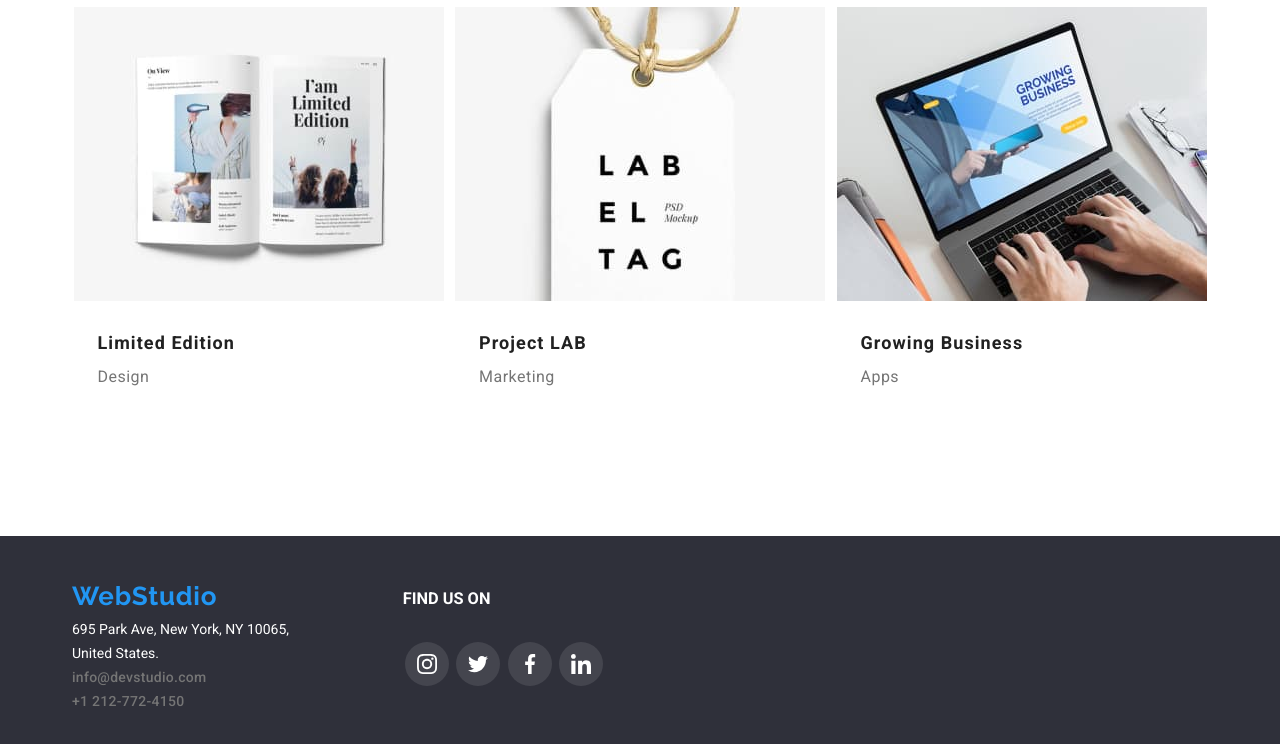
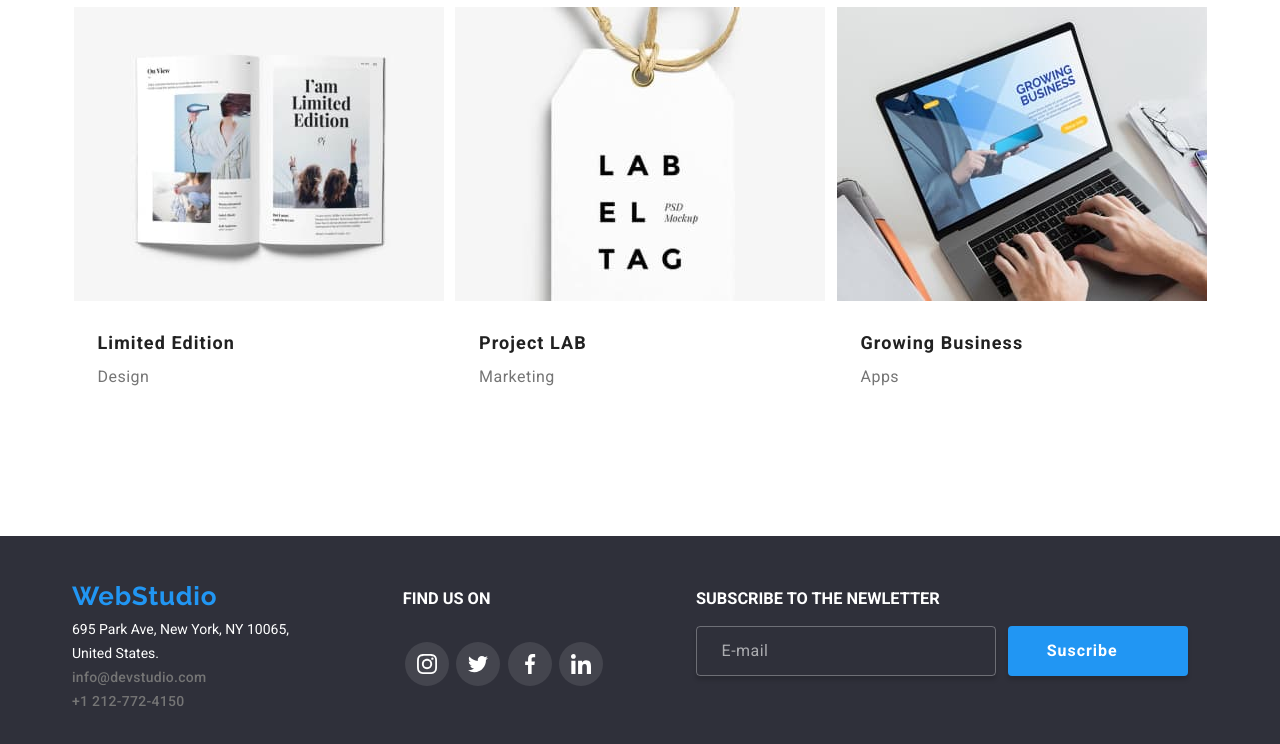
Before and after one commit to verovh/goit-markup-hw-06, a plain HTML site: page portfolio.html in a window 1280 px wide. Shown: the part 1144-1888 px from the top of the page. Drawn offline with nearby package versions, Linux system fonts and the light colour scheme.

Commit message:
newsletter on Portfolio footer

```diff
--- a/portfolio.html
+++ b/portfolio.html
@@ -273,6 +273,21 @@
             </ul>
           </div>
         </div>
+        <!-- formulario newsletter -->
+        <div class="footer-container-newletter">
+          <h3>SUBSCRIBE TO THE NEWLETTER</h3>
+          <div class="footer-newsletter-form">
+            <label>
+              <input type="email" name="newsletter" placeholder="E-mail" class="newsletter-email">
+            </label>
+            <div class="newsletter-button">
+              <button type="submit">Suscribe</button>
+              <svg class="newsletter-icon" width="24px">
+                <use href="./images/icons.svg#icon-telegram"></use>
+              </svg>
+            </div>
+          </div>
+        </div>
       </section>
     </footer>
   </body>
```
